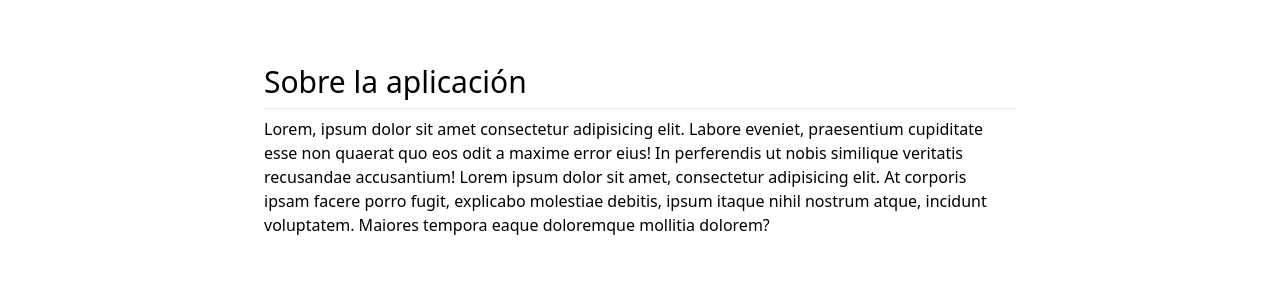
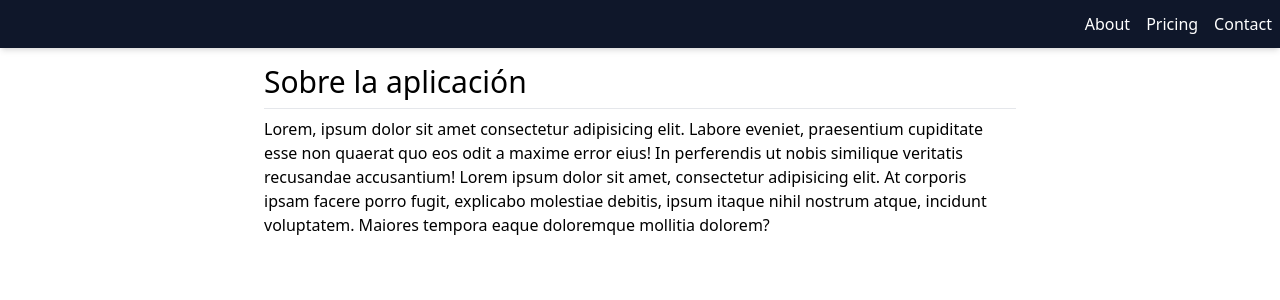
Before and after one commit to nunez7/pokemon-ssr, an Angular app: page /about in a window 1280 px wide. Shown: the top 300 px of the page. Built offline with nearby package versions, Linux system fonts and the light colour scheme.

Commit message:
Habilitando NavBar

```diff
--- a/src/app/app.component.html
+++ b/src/app/app.component.html
@@ -1,3 +1,5 @@
+<app-navbar />
+
 <div class="max-w-3xl m-auto mt-16 px-2">
   <router-outlet />
 </div>
--- a/src/app/app.component.ts
+++ b/src/app/app.component.ts
@@ -1,9 +1,10 @@
 import { Component } from '@angular/core';
 import { RouterOutlet } from '@angular/router';
+import { NavbarComponent } from './shared/components/navbar/navbar.component';
 
 @Component({
   selector: 'app-root',
-  imports: [RouterOutlet],
+  imports: [RouterOutlet, NavbarComponent],
   templateUrl: './app.component.html',
   styleUrl: './app.component.css'
 })
--- /dev/null
+++ b/src/app/shared/components/navbar/navbar.component.html
@@ -0,0 +1,5 @@
+<nav class="top-0 absolute z-50 w-full flex justify-end gap-4 px-2 py-3 bg-slate-900 shadow-md text-white">
+    <a class="hover:underline"routerLink="/about">About</a>
+    <a class="hover:underline" routerLink="/pricing">Pricing</a>
+    <a class="hover:underline" routerLink="/contact">Contact</a>
+</nav>
--- /dev/null
+++ b/src/app/shared/components/navbar/navbar.component.ts
@@ -0,0 +1,13 @@
+import { ChangeDetectionStrategy, Component } from '@angular/core';
+import { RouterLink } from '@angular/router';
+
+@Component({
+  selector: 'app-navbar',
+  standalone: true,
+  imports: [RouterLink],
+  templateUrl: './navbar.component.html',
+  changeDetection: ChangeDetectionStrategy.OnPush
+})
+export class NavbarComponent {
+
+}
```
Also changed, not shown: 1 other file (tests, documents, lock files or other folders).
